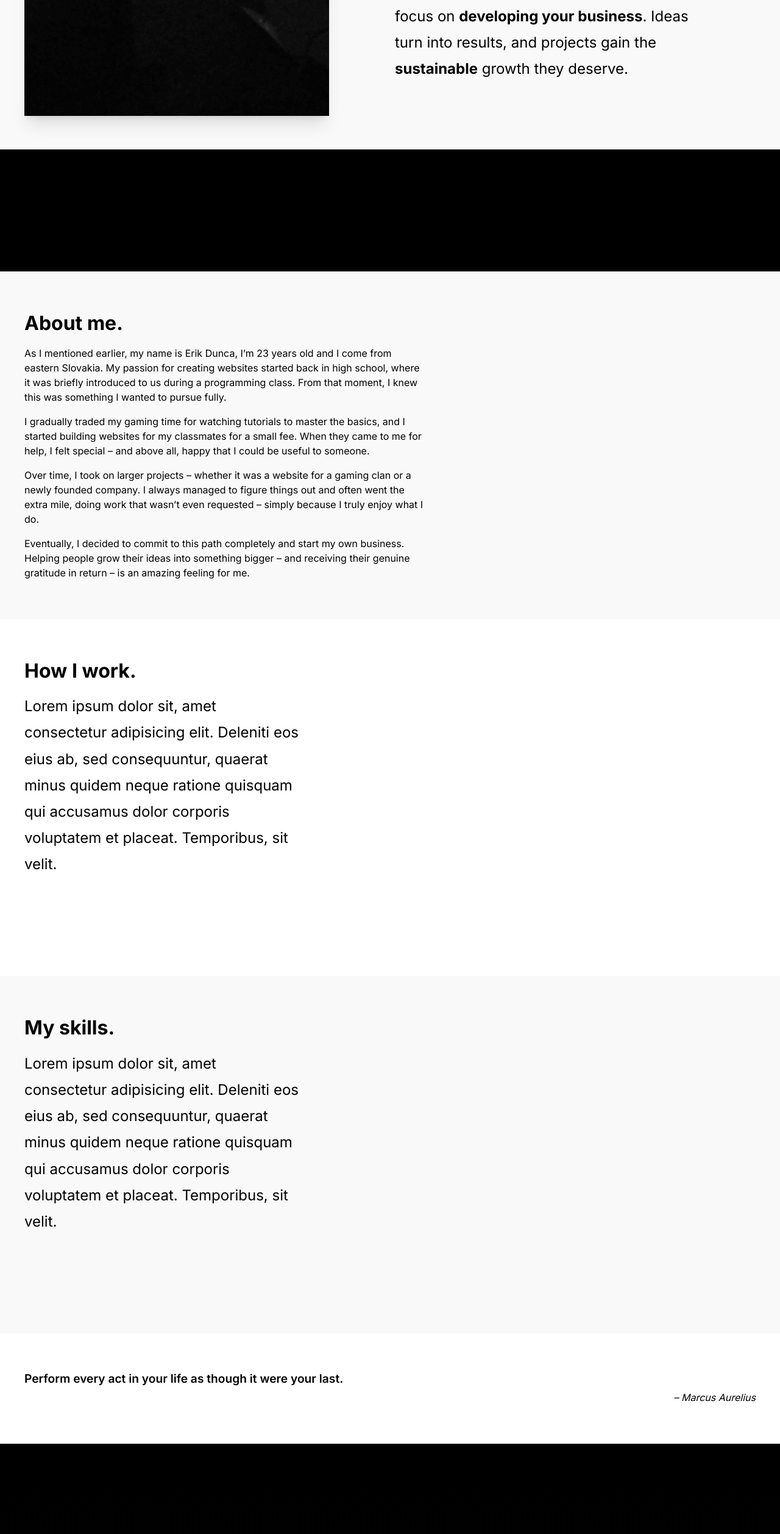
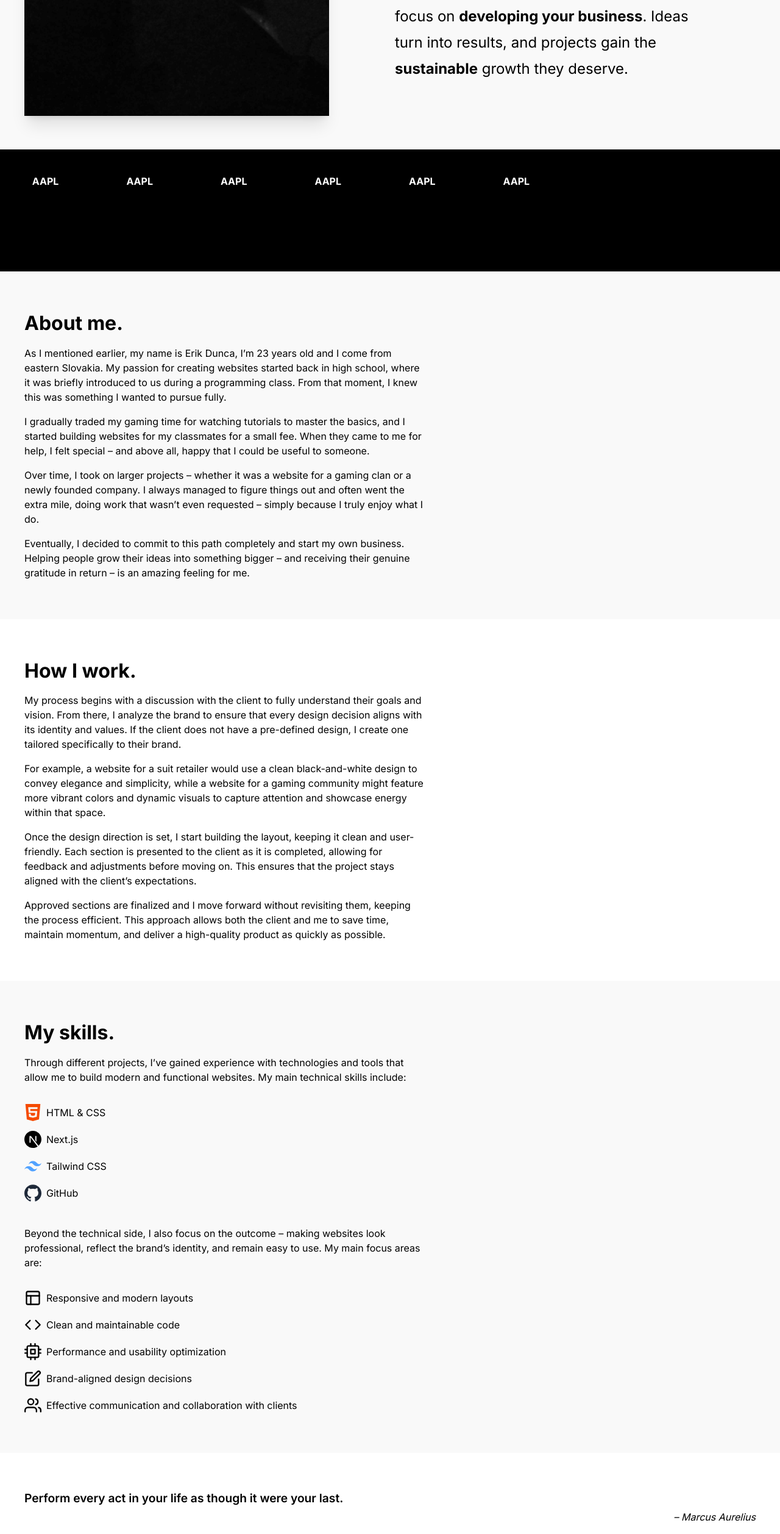
Before and after one commit to meikys/portfolio, a Next.js app: page /about in a window 1280 px wide. Shown: the part 826-3341 px from the top of the page at 61% size. Built offline with nearby package versions, Linux system fonts and the light colour scheme.

Commit message:
add: pridane texty a nejaky nacrt marquee

```diff
--- a/package.json
+++ b/package.json
@@ -27,7 +27,8 @@
     "lucide-react": "^0.525.0",
     "next": "15.4.2",
     "react": "19.1.0",
-    "react-dom": "19.1.0"
+    "react-dom": "19.1.0",
+    "react-icons": "^5.5.0"
   },
   "devDependencies": {
     "@eslint/eslintrc": "^3",
--- a/src/app/globals.css
+++ b/src/app/globals.css
@@ -207,3 +207,48 @@ body {
     margin-top: 0.5rem;
   }
 }
+
+
+.stock-ticker {
+  font-size: 15px;
+  padding-block: 8px;
+  overflow: hidden;
+  user-select: none;
+
+  --gap: 20px;
+  display: flex;
+  gap: var(--gap);
+}
+
+.stock-ticker ul {
+  list-style: none;
+  flex-shrink: 0;
+  min-width: 100%;
+  display: flex;
+  justify-content: space-between;
+  align-items: center;
+  gap: var(--gap);
+  font-size: 1rem;
+  color: white;
+
+  animation: scroll 20s linear infinite;
+}
+
+.stock-ticker:hover ul {
+  animation-play-state: paused;
+}
+
+@keyframes scroll {
+  to {
+    transform: translateX(calc(-100% - var(--gap)));
+  }
+}
+
+.stock-ticker .company,
+.stock-ticker .price {
+  font-weight: bold;
+}
+
+.stock-ticker .price {
+  margin-inline: 4px;
+}
--- a/src/components/pages/about/DeveloperDesk.tsx
+++ b/src/components/pages/about/DeveloperDesk.tsx
@@ -3,7 +3,7 @@ import Image from "next/image";
 export default function DeveloperDesk() {
   return (
     <section className="flex flex-col lg:items-center justify-center min-h-screen pb-save-top pb-safe-bottom px-10 bg-[var(--bg-secondary)]">
-      <h2 className="text-[2rem] tracking-[-2%] leading-[110%] font-bold mb-[16px] lg:hidden">Beyond the Surface</h2>
+      <h2 className="text-[2rem] tracking-[-2%] leading-[110%] font-bold mb-[16px] lg:hidden">Deeper ...</h2>
         <div className="container mx-auto grid items-center grid-cols-1 lg:grid-cols-2 grid-rows-1 lg:grid-rows-2 gap-[16px]">
             <p className="text-[1rem] lg:text-[1.5rem] text-[#000000] tracking-[0.5%] lg:tracking-[1%] leading-[150%] lg:leading-[180%] order-2 lg:order-none max-w-[500px] prose">
                Hi! I’m glad you’re here. My name is <b>Erik Dunca</b>, and I’m a web designer with a keen eye for detail. I help people <b>launch</b> their ideas or take existing projects to the next level. In my work, I combine <b>aesthetics</b> with <b>functionality</b> so your business looks professional and keeps <b>growing</b>.
--- a/src/components/pages/about/Information.tsx
+++ b/src/components/pages/about/Information.tsx
@@ -1,4 +1,13 @@
 import React from "react";
+
+import {
+  SiHtml5,
+  SiCss3,
+  SiNextdotjs,
+  SiTailwindcss,
+  SiGithub,
+} from "react-icons/si";
+import { FiLayout, FiCode, FiCpu, FiEdit, FiUsers } from "react-icons/fi";
 
 export default function Information() {
   return (
@@ -44,11 +53,32 @@ export default function Information() {
             <h3 className="text-[2rem] tracking-[-1.5%] leading-[130%] font-bold">
               How I work.
             </h3>
-            <p className="text-[1rem] lg:text-[1.5rem] text-[#000000] tracking-[0.5%] lg:tracking-[1%] leading-[150%] lg:leading-[180%] lg:w-[450px] lg:h-[400px] order-3 lg:order-none max-w-prose">
-              Lorem ipsum dolor sit, amet consectetur adipisicing elit. Deleniti
-              eos eius ab, sed consequuntur, quaerat minus quidem neque ratione
-              quisquam qui accusamus dolor corporis voluptatem et placeat.
-              Temporibus, sit velit.
+            <p className="text-[1rem] text-[#000000] tracking-[0.5%] leading-[150%] max-w-prose">
+              My process begins with a discussion with the client to fully
+              understand their goals and vision. From there, I analyze the brand
+              to ensure that every design decision aligns with its identity and
+              values. If the client does not have a pre-defined design, I create
+              one tailored specifically to their brand.
+            </p>
+            <p className="text-[1rem] text-[#000000] tracking-[0.5%] leading-[150%] max-w-prose">
+              For example, a website for a suit retailer would use a clean
+              black-and-white design to convey elegance and simplicity, while a
+              website for a gaming community might feature more vibrant colors
+              and dynamic visuals to capture attention and showcase energy
+              within that space.
+            </p>
+            <p className="text-[1rem] text-[#000000] tracking-[0.5%] leading-[150%] max-w-prose">
+              Once the design direction is set, I start building the layout,
+              keeping it clean and user-friendly. Each section is presented to
+              the client as it is completed, allowing for feedback and
+              adjustments before moving on. This ensures that the project stays
+              aligned with the client’s expectations.
+            </p>
+            <p className="text-[1rem] text-[#000000] tracking-[0.5%] leading-[150%] max-w-prose">
+              Approved sections are finalized and I move forward without
+              revisiting them, keeping the process efficient. This approach
+              allows both the client and me to save time, maintain momentum, and
+              deliver a high-quality product as quickly as possible.
             </p>
           </div>
         </div>
@@ -60,12 +90,56 @@ export default function Information() {
             <h3 className="text-[2rem] tracking-[-1.5%] leading-[130%] font-bold">
               My skills.
             </h3>
-            <p className="text-[1rem] lg:text-[1.5rem] text-[#000000] tracking-[0.5%] lg:tracking-[1%] leading-[150%] lg:leading-[180%] lg:w-[450px] lg:h-[400px] order-3 lg:order-none max-w-prose">
-              Lorem ipsum dolor sit, amet consectetur adipisicing elit. Deleniti
-              eos eius ab, sed consequuntur, quaerat minus quidem neque ratione
-              quisquam qui accusamus dolor corporis voluptatem et placeat.
-              Temporibus, sit velit.
+
+            <p className="text-[1rem] text-[#000000] tracking-[0.5%] leading-[150%] max-w-prose">
+              Through different projects, I’ve gained experience with
+              technologies and tools that allow me to build modern and
+              functional websites. My main technical skills include:
             </p>
+
+            <ul className="mt-4 flex flex-col gap-[16px]">
+              <li className="flex items-center gap-[8px]">
+                <SiHtml5 className="text-orange-600 w-7 h-7" /> HTML & CSS
+              </li>
+              <li className="flex items-center gap-[8px]">
+                <SiNextdotjs className="text-black w-7 h-7" /> Next.js
+              </li>
+              <li className="flex items-center gap-[8px]">
+                <SiTailwindcss className="text-blue-400 w-7 h-7" /> Tailwind CSS
+              </li>
+              <li className="flex items-center gap-[8px]">
+                <SiGithub className="text-gray-800 w-7 h-7" /> GitHub
+              </li>
+            </ul>
+
+            <p className="text-[1rem] text-[#000000] tracking-[0.5%] leading-[150%] max-w-prose mt-6">
+              Beyond the technical side, I also focus on the outcome – making
+              websites look professional, reflect the brand’s identity, and
+              remain easy to use. My main focus areas are:
+            </p>
+
+            <ul className="mt-4 flex flex-col gap-[16px]">
+              <li className="flex items-center gap-[8px]">
+                <FiLayout className="text-black w-7 h-7" /> Responsive and
+                modern layouts
+              </li>
+              <li className="flex items-center gap-[8px]">
+                <FiCode className="text-black w-7 h-7" /> Clean and maintainable
+                code
+              </li>
+              <li className="flex items-center gap-[8px]">
+                <FiCpu className="text-black w-7 h-7" /> Performance and
+                usability optimization
+              </li>
+              <li className="flex items-center gap-[8px]">
+                <FiEdit className="text-black w-7 h-7" /> Brand-aligned design
+                decisions
+              </li>
+              <li className="flex items-center gap-[8px]">
+                <FiUsers className="text-black w-7 h-7" /> Effective
+                communication and collaboration with clients
+              </li>
+            </ul>
           </div>
         </div>
       </section>
--- a/src/components/pages/about/Marquee.tsx
+++ b/src/components/pages/about/Marquee.tsx
@@ -3,7 +3,38 @@ import React from 'react'
 export default function Marquee() {
   return (
     <section className="h-[25vh] w-full py-[32px] bg-[#000000]">
+<div className="stock-ticker">
 
+  <ul aria-hidden="true">
+    <li className="minus">
+      <span className="company">AAPL</span>
+    </li>
+    <li className="minus">
+      <span className="company">AAPL</span>
+    </li>
+    <li className="minus">
+      <span className="company">AAPL</span>
+    </li>
+    <li className="minus">
+      <span className="company">AAPL</span>
+    </li>
+    <li className="minus">
+      <span className="company">AAPL</span>
+    </li>
+    <li className="minus">
+      <span className="company">AAPL</span>
+    </li>
+    <li className="minus">
+      <span className="company">AAPL</span>
+    </li>
+    <li className="minus">
+      <span className="company">AAPL</span>
+    </li>
+    <li className="minus">
+      <span className="company">AAPL</span>
+    </li>
+  </ul>
+</div>
     </section>
   )
 }
```
Also changed, not shown: 1 other file (tests, documents, lock files or other folders).
